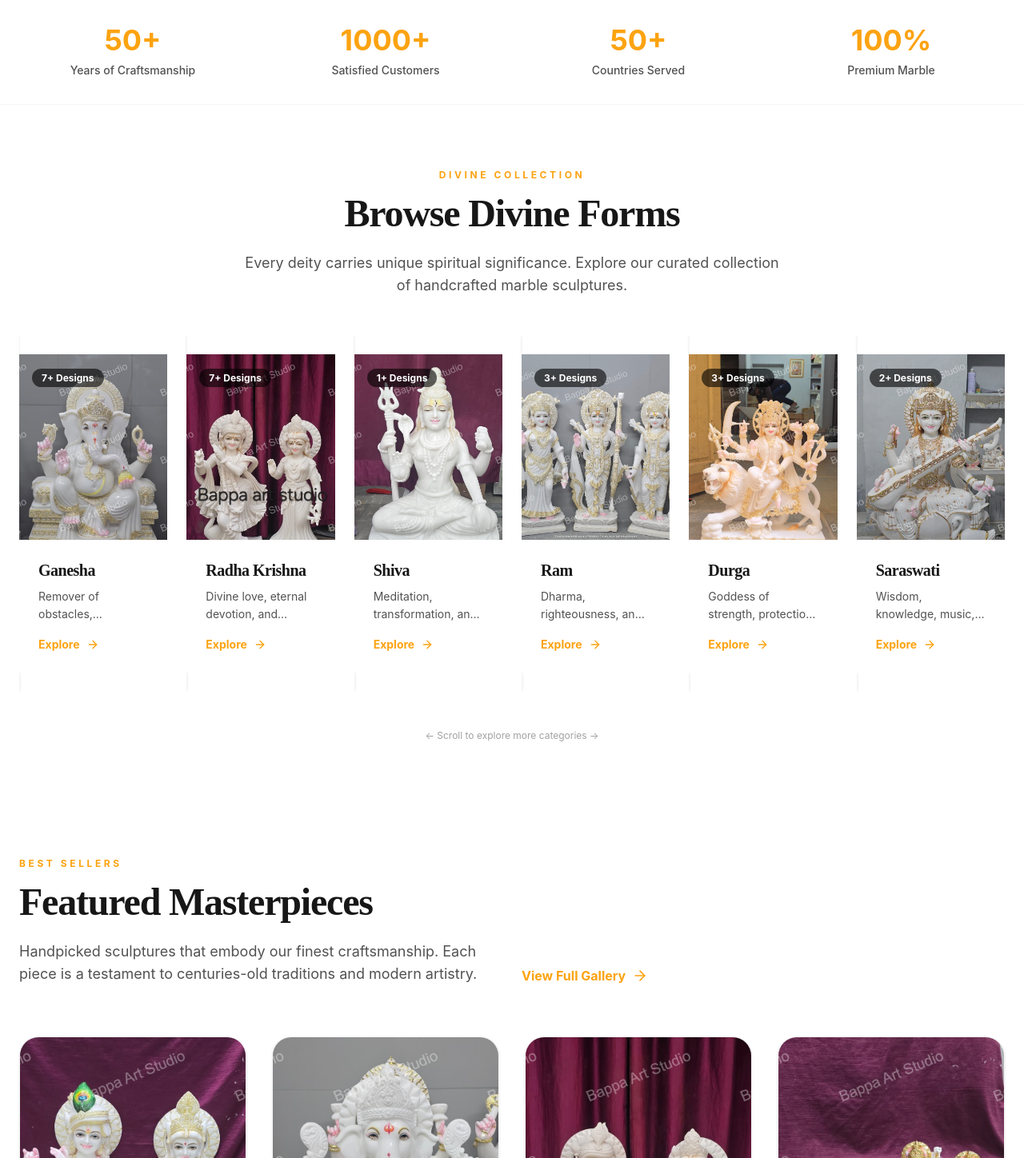
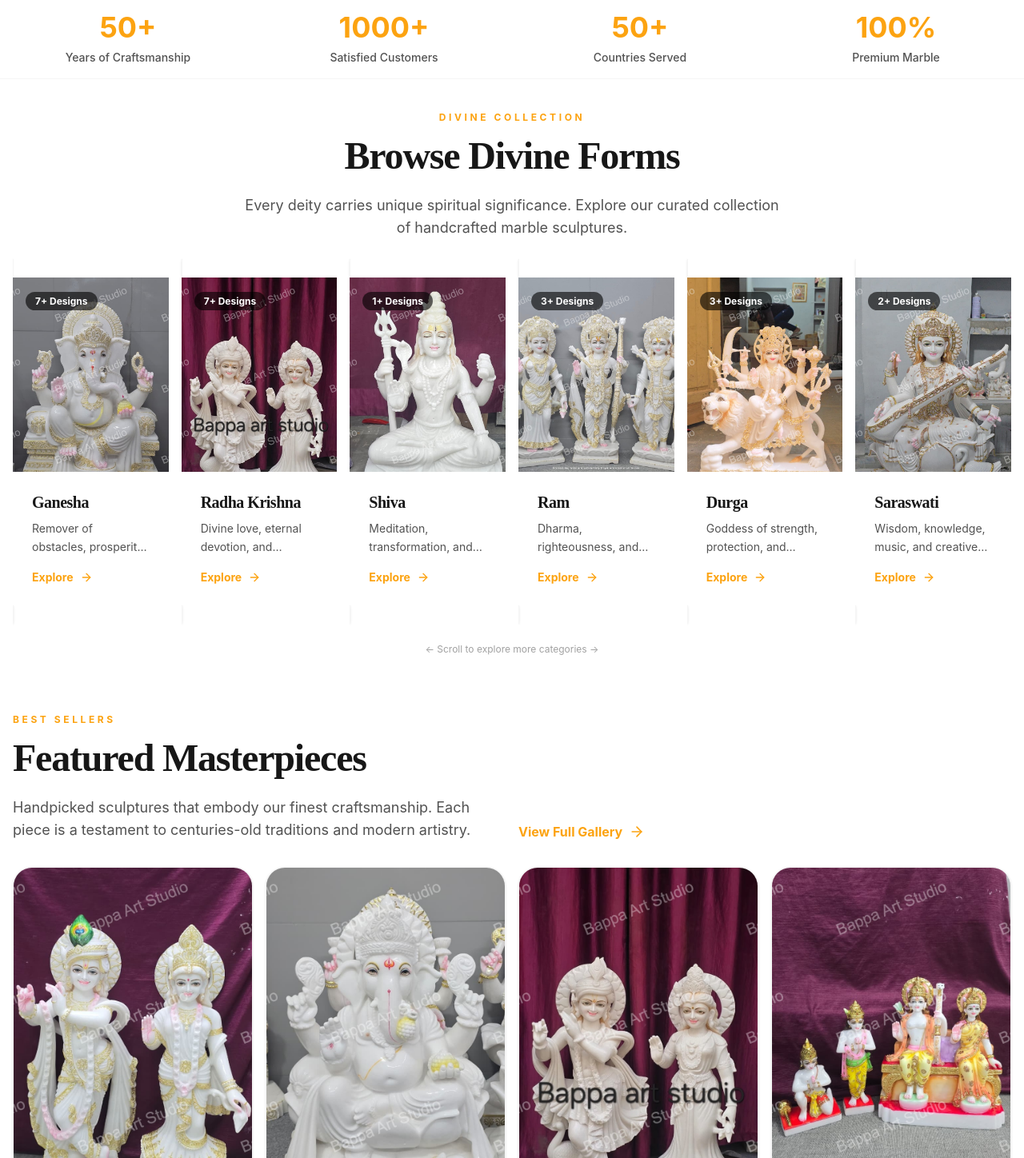
Before and after one commit to Divyanshu157/BappaArtStudioProd, a React (Vite) app: page / in a window 1280 px wide. Shown: the part 802-2250 px from the top of the page at 80% size. Built offline with nearby package versions, Linux system fonts and the light colour scheme.

Commit message:
updated home page

```diff
--- a/src/components/sections/Hero.tsx
+++ b/src/components/sections/Hero.tsx
@@ -28,8 +28,9 @@ const Hero = () => {
   const next = () => setCurrent((prev) => (prev + 1) % slides.length);
   const prev = () => setCurrent((prev) => (prev - 1 + slides.length) % slides.length);
 
+  // Animation duration reduced by 30%
   useEffect(() => {
-    const timer = setInterval(next, 10000);
+    const timer = setInterval(next, 7000); // was 10000
     return () => clearInterval(timer);
   }, []);
 
@@ -41,8 +42,27 @@ const Hero = () => {
           initial={{ opacity: 0, scale: 1.1 }}
           animate={{ opacity: 1, scale: 1 }}
           exit={{ opacity: 0 }}
-          transition={{ duration: 1.5 }}
+          transition={{ duration: 1.05 }}
           className="absolute inset-0"
+          onTouchStart={e => {
+            const startX = e.touches[0].clientX;
+            let moved = false;
+            const handleMove = (moveEvent) => {
+              moved = true;
+              const diff = moveEvent.touches[0].clientX - startX;
+              if (Math.abs(diff) > 50) {
+                if (diff > 0) prev();
+                else next();
+                window.removeEventListener('touchmove', handleMove);
+              }
+            };
+            const handleEnd = () => {
+              window.removeEventListener('touchmove', handleMove);
+              window.removeEventListener('touchend', handleEnd);
+            };
+            window.addEventListener('touchmove', handleMove);
+            window.addEventListener('touchend', handleEnd);
+          }}
         >
           <div
             className="absolute inset-0 bg-cover bg-center"
--- a/src/pages/Home.tsx
+++ b/src/pages/Home.tsx
@@ -29,7 +29,7 @@ const Home = () => {
           <Hero />
 
           {/* SECTION 2: TRUST SIGNALS BAR */}
-          <section className="py-8 px-6 bg-white border-b border-neutral-100">
+          <section className="py-4 px-4 bg-white border-b border-neutral-100">
             <div className="max-w-7xl mx-auto grid grid-cols-2 md:grid-cols-4 gap-8 text-center">
               <Reveal>
                 <div>
@@ -59,10 +59,10 @@ const Home = () => {
           </section>
 
           {/* SECTION 3: FEATURED CATEGORIES - HORIZONTAL SCROLL */}
-          <section className="py-20 px-6 bg-white" aria-labelledby="categories-title">
+          <section className="py-10 px-4 bg-white" aria-labelledby="categories-title">
             <div className="max-w-7xl mx-auto">
               <Reveal>
-                <div className="text-center mb-12">
+                <div className="text-center mb-6">
                   <span className="text-accent font-bold uppercase tracking-[0.3em] text-xs mb-4 block">Divine Collection</span>
                   <h2 id="categories-title" className="text-4xl md:text-5xl font-bold mb-6">Browse Divine Forms</h2>
                   <p className="text-neutral-600 text-lg max-w-2xl mx-auto">
@@ -73,7 +73,7 @@ const Home = () => {
 
               <div className="relative">
                 {/* Scrollable container */}
-                <div className="flex gap-6 overflow-x-auto pb-6 scrollbar-hide snap-x snap-mandatory">
+                <div className="flex gap-4 overflow-x-auto pb-4 scrollbar-hide snap-x snap-mandatory">
                   {[
                     {
                       name: "Ganesha",
@@ -153,7 +153,7 @@ const Home = () => {
                 </div>
 
                 {/* Scroll indicators */}
-                <div className="flex justify-center mt-6 gap-2">
+                <div className="flex justify-center mt-2 gap-2">
                   <div className="text-xs text-neutral-400">← Scroll to explore more categories →</div>
                 </div>
               </div>
@@ -161,9 +161,9 @@ const Home = () => {
           </section>
 
           {/* SECTION 4: FEATURED PRODUCTS */}
-          <section className="py-16 px-6 bg-white" aria-labelledby="featured-work-title">
+          <section className="py-8 px-4 bg-white" aria-labelledby="featured-work-title">
             <div className="max-w-7xl mx-auto">
-              <div className="flex flex-col md:flex-row justify-between items-end mb-16 gap-6">
+              <div className="flex flex-col md:flex-row justify-between items-end mb-8 gap-4">
                 <Reveal direction="right">
                   <div className="max-w-2xl">
                     <span className="text-accent font-bold uppercase tracking-[0.3em] text-xs mb-4 block">Best Sellers</span>
@@ -180,7 +180,7 @@ const Home = () => {
                 </Reveal>
               </div>
 
-              <div className="grid grid-cols-1 md:grid-cols-2 lg:grid-cols-4 gap-8">
+              <div className="grid grid-cols-1 md:grid-cols-2 lg:grid-cols-4 gap-4">
                 {featuredProducts.map((product, i) => (
                   <Reveal key={product.id} delay={i * 0.1}>
                     <Link
@@ -390,16 +390,17 @@ const Home = () => {
           </section>
 
           {/* SECTION 8: TESTIMONIALS */}
-          <section className="py-20 px-6 bg-neutral-50" aria-labelledby="testimonials-title">
+          <section className="py-10 px-4 bg-neutral-50" aria-labelledby="testimonials-title">
             <div className="max-w-7xl mx-auto">
               <Reveal>
-                <div className="text-center mb-20">
+                <div className="text-center mb-8">
                   <span className="text-accent font-bold uppercase tracking-[0.3em] text-xs mb-4 block">Client Stories</span>
                   <h2 id="testimonials-title" className="text-4xl md:text-5xl font-bold">Voices of Devotion</h2>
                 </div>
               </Reveal>
 
-              <div className="grid grid-cols-1 md:grid-cols-3 gap-10">
+              {/* Carousel for testimonials */}
+              <div className="flex gap-4 overflow-x-auto scrollbar-hide snap-x snap-mandatory pb-2" style={{ WebkitOverflowScrolling: 'touch' }}>
                 {[
                   {
                     name: "Rajesh K. Sharma",
@@ -418,12 +419,12 @@ const Home = () => {
                   }
                 ].map((testimonial, i) => (
                   <Reveal key={i} delay={i * 0.1}>
-                    <div className="p-10 bg-white rounded-[2.5rem] shadow-sm border border-neutral-100 relative h-full">
+                    <div className="min-w-[320px] max-w-[340px] md:min-w-[340px] md:max-w-[360px] snap-center p-6 md:p-8 bg-white rounded-[2.5rem] shadow-sm border border-neutral-100 relative h-full transition-transform duration-300 hover:scale-105">
                       <Quote className="text-accent/20 absolute top-8 right-8" size={48} />
-                      <div className="flex gap-1 mb-6 text-accent">
+                      <div className="flex gap-1 mb-4 text-accent">
                         {[1,2,3,4,5].map(s => <Star key={s} size={16} fill="currentColor" />)}
                       </div>
-                      <p className="text-neutral-600 italic mb-8 leading-relaxed text-lg">
+                      <p className="text-neutral-600 italic mb-6 leading-relaxed text-base md:text-lg">
                         "{testimonial.text}"
                       </p>
                       <div>
```
